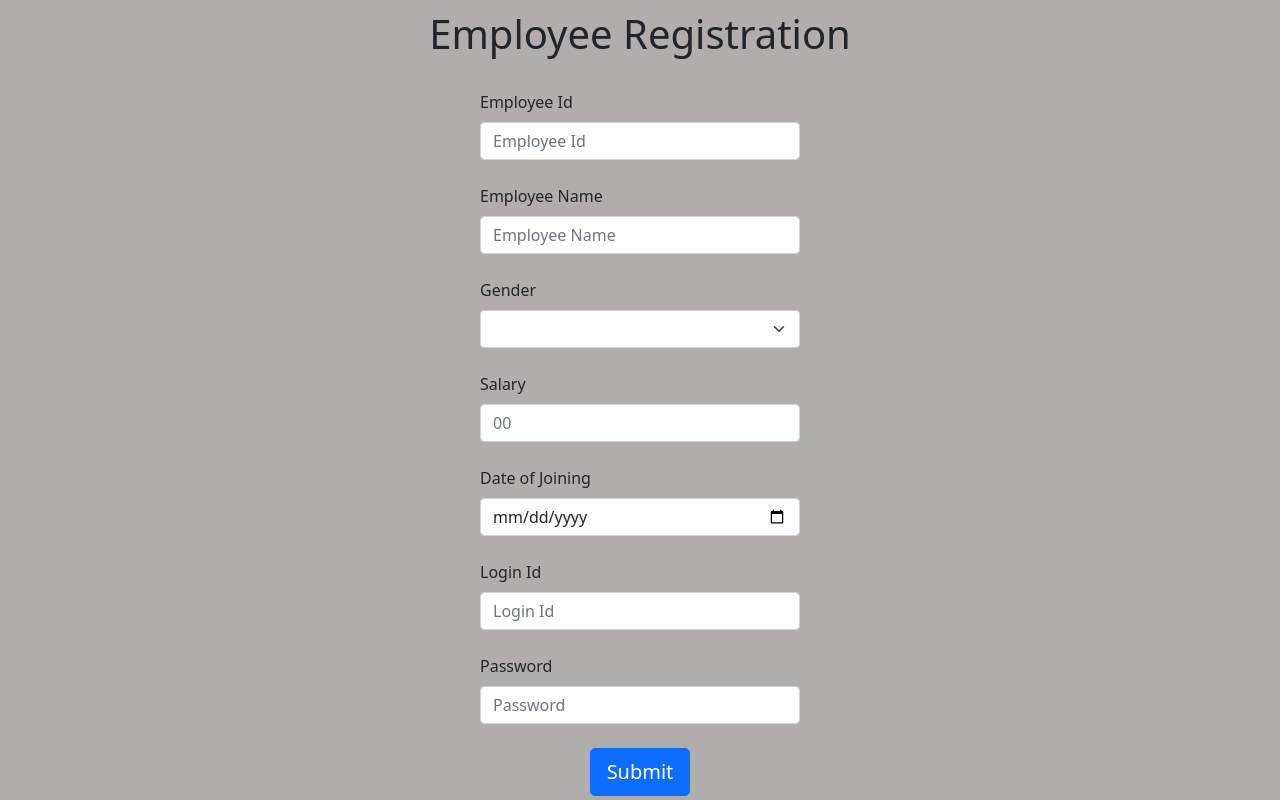
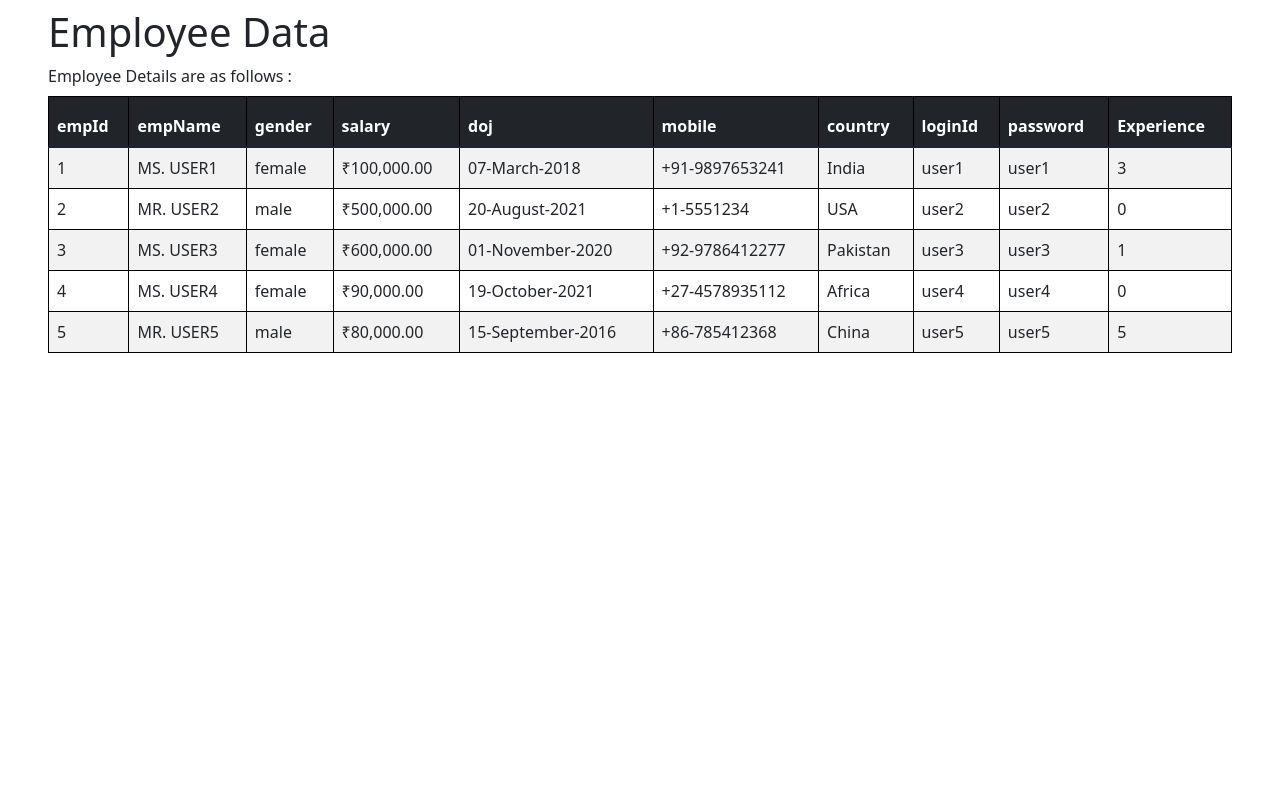
Before and after one commit to rjrealworld/Angular-Sessions, an Angular app in the folder 12-10-2021/demo/: page / in a window 1280 px wide. Built offline with nearby package versions, Linux system fonts and the light colour scheme.

Commit message:
Minor changes

```diff
--- a/12-10-2021/demo/src/app/app.component.html
+++ b/12-10-2021/demo/src/app/app.component.html
@@ -1,6 +1,6 @@
 <!-- <h1>App component is running</h1> -->
 <!-- <app-demo></app-demo> -->
-<!-- <app-assignment></app-assignment> -->
-<app-assignment2></app-assignment2>
+<app-assignment></app-assignment>
+<!-- <app-assignment2></app-assignment2> -->
 <!-- <app-login></app-login> -->
 <!-- <app-header></app-header> -->
--- a/12-10-2021/demo/src/app/assignment/assignment.component.html
+++ b/12-10-2021/demo/src/app/assignment/assignment.component.html
@@ -1,7 +1,7 @@
 <div class=" mx-5 mt-2">
     <h1> Employee Data </h1>
     Employee Details are as follows : <br />
-    <table class="table mt-2">
+    <table class="table mt-2 table-striped table-hover">
         <thead class="table-dark">
             <tr>
                 <th scope="col" *ngFor="let header of headers">{{header}}</th>
```
